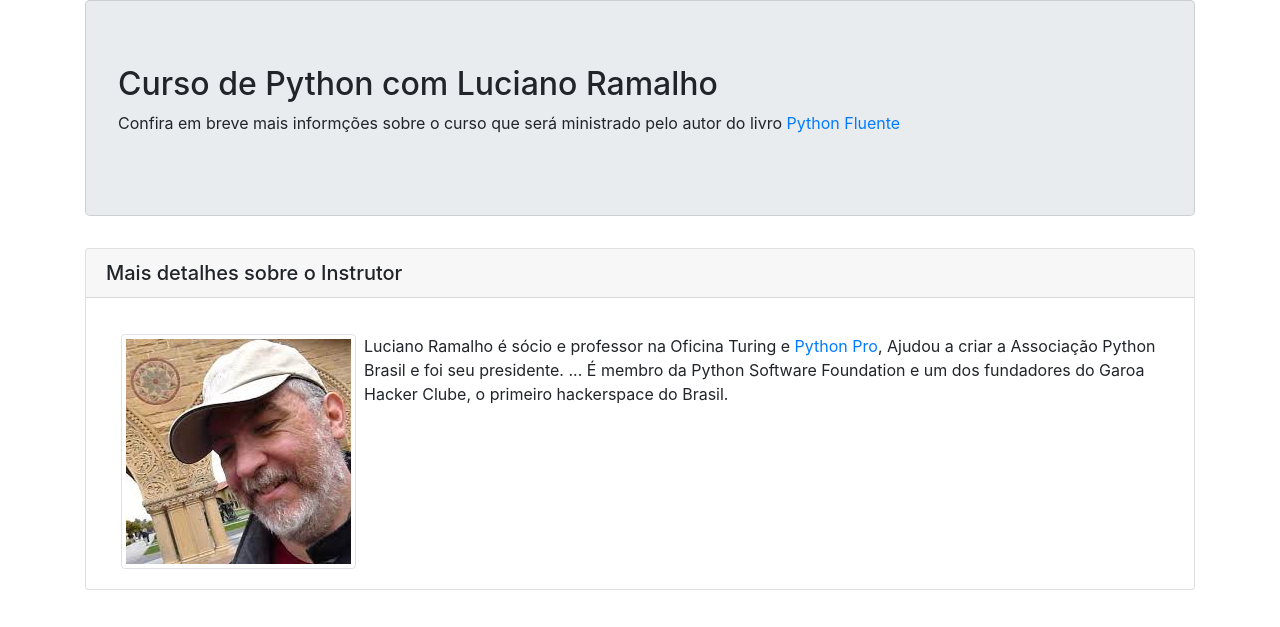
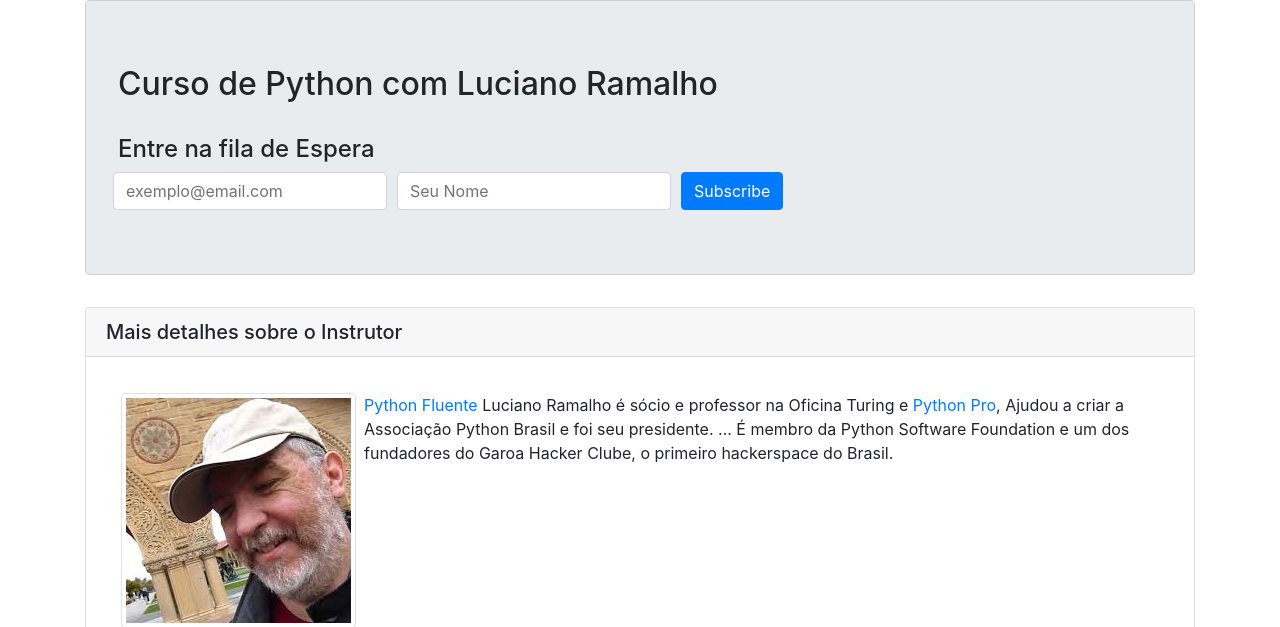
Before and after one commit to tarcisosantos/ap_django, a Django app: page / in a window 1280 px wide. Shown: the part 56-683 px from the top of the page. Run offline with Django 3.2, Linux system fonts and the light colour scheme; some libraries are stand-ins or nearby versions.

Commit message:
Lista de Email

```diff
--- a/pypro/base/templates/base/home.html
+++ b/pypro/base/templates/base/home.html
@@ -28,27 +28,46 @@
               aria-label="Toggle navigation">
         <span class="navbar-toggler-icon"></span>
       </button>
-
       <div class="collapse navbar-collapse" id="navbarSupportedContent">
-        <ul class="navbar-nav mr-auto">
-        </ul>
+        <ul class="navbar-nav mr-auto"></ul>
       </div>
     </nav>
     <div class="container">
         <div class="row">
             <div class="col-md-12">
+                    <div class="jumbotron card card-block">
+                        <h2>Curso de Python com Luciano Ramalho</h2>
+                        <h4 class="mt-4">Entre na fila de Espera</h4>
 
-                    <div class="jumbotron card card-block">
-                        <h2>
-                            Curso de Python com Luciano Ramalho
-                        </h2>
-                        <p>
-                            Confira em breve mais informções sobre o curso que será
-                            ministrado pelo autor do livro
-                            <a href="https://shop.oreilly.com/product/0636920032519.do" target="_blank">
-                            Python Fluente</a>
-                        </p>
+<!-- Begin Mailchimp Signup Form -->
+<div id="mc_embed_signup">
+    <form action="https://gmail.us2.list-manage.com/subscribe/post?u=46cbaa37d8a29ecef85eecece&amp;id=891f1b876a"
+          method="post" id="mc-embedded-subscribe-form" name="mc-embedded-subscribe-form"
+          class="form-row align-items-center" target="_blank" novalidate>
+      <div class="form-row align-items-center">
+        <div class="col-auto">
+          <label class="sr-only" for="mce-EMAIL">Email</label>
+                    <input type="email" name="EMAIL" class="form-control required" id="mce-EMAIL"
+                           placeholder="exemplo@email.com">
+        </div>
+        <div class="col-auto">
+          <label class="sr-only" for="mce-FNAME">Seu Nome</label>
+                    <input type="text" value="" name="FNAME" id="mce-FNAME" placeholder="Seu Nome"
+                    class="form-control">
+        </div>
+        <!-- real people should not fill this in and expect good things - do not remove this or risk form bot signups-->
+                <div style="position: absolute; left: -5000px;" aria-hidden="true">
+                    <input type="text" name="b_46cbaa37d8a29ecef85eecece_891f1b876a" tabindex="-1" value=""></div>
 
+        <div class="col-auto">
+          <input type="submit" value="Subscribe" name="subscribe" id="mc-embedded-subscribe" class="btn btn-primary">
+        </div>
+      </div>
+    </form>
+
+</div>
+
+<!--End mc_embed_signup-->
                     </div>
                     <div class="row">
                         <div class="col-md-12">
@@ -63,6 +82,9 @@
                                              alt="foto de Luciano Ramalho"
                                              class="img-thumbnail float-left mr-2 img-responsive">
                                         </div>
+                                        <a href="https://shop.oreilly.com/product/0636920032519.do" target="_blank">
+                                            Python Fluente</a>
+
                                         Luciano Ramalho é sócio e professor na Oficina Turing e
                                         <a href="https://www.python.pro.br">Python Pro</a>,
                                         Ajudou a criar a Associação Python Brasil e foi seu presidente. ... É membro da
@@ -76,6 +98,7 @@
                 </div>
             </div>
         </div>
+
     <footer class="main-footer mt-5 pt-4 text-right text-light">
         <div class="container">
             <div class="rows">
@@ -99,7 +122,6 @@
                 </div>
             </div>
         </div>
-
     </footer>
   </body>
 </html>
```
